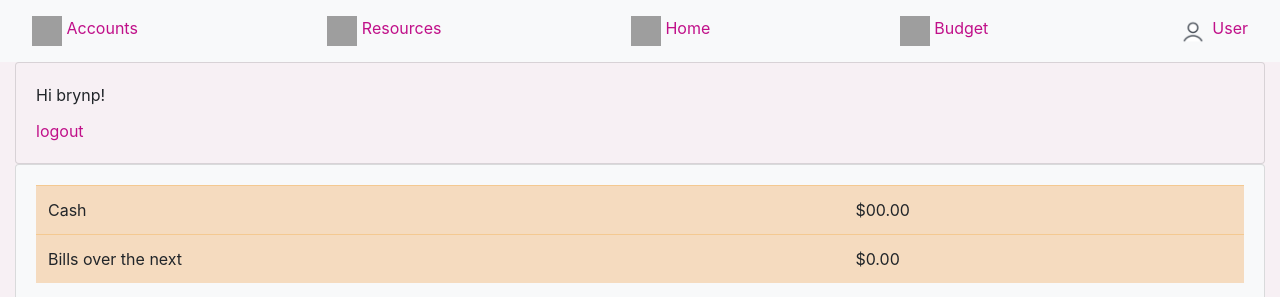
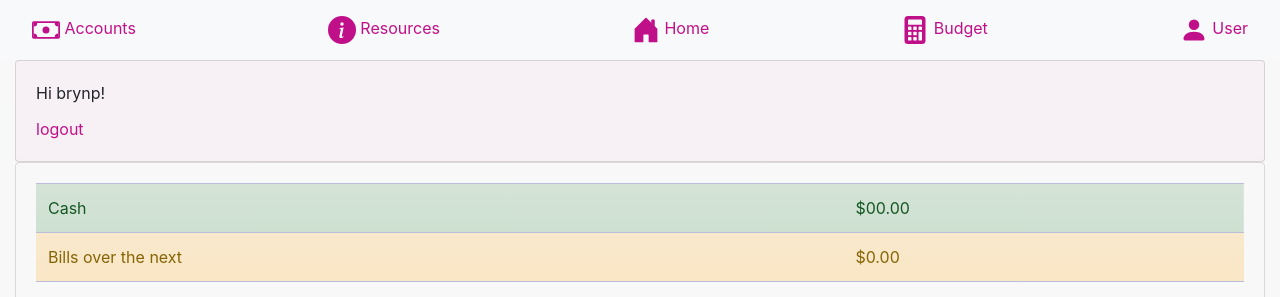
Before and after one commit to brynportella/budgetingapp, a Django app: page / in a window 1280 px wide. Shown: the top 297 px of the page. Run offline with Django 3.2, Linux system fonts and the light colour scheme; a user stored in the database is signed in; some libraries are stand-ins or nearby versions; grey boxes are pictures that could not be loaded.

Commit message:
Updated icons, home page html place holders, navbar, signup link

```diff
--- a/templates/base.html
+++ b/templates/base.html
@@ -10,15 +10,15 @@
     <link rel="stylesheet" href="{% static 'bootstrap/css/bootstrap.css' %}">
 
 </head>
-<body class="padding-top">
+<body class="padding-top bg-gradient-light">
 <main>
 	{% if user.is_authenticated %}{% include 'navbar.html' %} {% endif %}
 
 	{% block content %}
 	{% endblock %}
-	<footer><a target="_blank" href="https://icons8.com/icons/set/person-male--v2">Person icon</a> icon by <a target="_blank" href="https://icons8.com">Icons8</a></footer>
+
 </main>
-<script src="https://code.jquery.com/jquery-3.2.1.slim.min.js" integrity="sha384-KJ3o2DKtIkvYIK3UENzmM7KCkRr/rE9/Qpg6aAZGJwFDMVNA/GpGFF93hXpG5KkN" crossorigin="anonymous"></script>
+	<script src="https://code.jquery.com/jquery-3.2.1.slim.min.js" integrity="sha384-KJ3o2DKtIkvYIK3UENzmM7KCkRr/rE9/Qpg6aAZGJwFDMVNA/GpGFF93hXpG5KkN" crossorigin="anonymous"></script>
     <script src="https://cdnjs.cloudflare.com/ajax/libs/popper.js/1.12.9/umd/popper.min.js" integrity="sha384-ApNbgh9B+Y1QKtv3Rn7W3mgPxhU9K/ScQsAP7hUibX39j7fakFPskvXusvfa0b4Q" crossorigin="anonymous"></script>
     <script src="https://maxcdn.bootstrapcdn.com/bootstrap/4.0.0/js/bootstrap.min.js" integrity="sha384-JZR6Spejh4U02d8jOt6vLEHfe/JQGiRRSQQxSfFWpi1MquVdAyjUar5+76PVCmYl" crossorigin="anonymous"></script>
 </body>
--- a/templates/home.html
+++ b/templates/home.html
@@ -6,47 +6,56 @@
 {% block content %}
 {% if user.is_authenticated %}
 <div class="container-fluid">
-
-	<div class = "card">
+	<div class="card">
 		<div class="card-body">
 			<div class="card-title">
 				Hi {{ user.username }}!
 			</div>
-  		<div class="card-text"><a href="{% url 'logout' %}">logout</a>
+			<div class="card-text">
+				<a href="{% url 'logout' %}">logout</a>
 			</div>
 		</div>
 	</div>
 </div>
 <div class="container-fluid">
-	<div class= "card bg-light">
-	<div class ="card-body">
-	<table class="table table-hover table-info">
-		<tbody >
-			<tr><td>Cash</td><td>$00.00</td></tr>
-			<tr><td>Bills over the next</td><td>$0.00</td></tr>
+	<div class="card bg-transparent">
+		<div class="card-body">
+			<table class="table table-hover border-bottom table-striped rounded">
+				<tbody>
+					<tr class="alert-success">
+						<td>Cash</td>
+						<td>$00.00</td>
+					</tr>
+					<tr class="alert-warning">
+						<td>Bills over the next</td>
+						<td>$0.00</td>
+					</tr>
 				</tbody>
 			</table>
 		</div>
 	</div>
 </div>
 <div class="container-fluid">
-
 	<div id="carouselExampleInterval" class="carousel slide" data-ride="carousel">
 		<div class="carousel-inner">
 			<div class="carousel-item active" data-interval="10000">
-    	<div class="card d-block mx-auto" style="width: 18rem" >
-    		<img src="https://www.saverlife.org/assets/homepage_marketing_design/bar_chart_graph-36ac569ff7cffc45f01631d2677e93e7c2e6ff437c855e3143a52e1d18a4c6a7.svg" class="card-img-top  img-fluid" alt="...">
-    		<div class= "card-body">
+				<div class="card d-block mx-auto" style="width: 18rem">
+					<div class="card-body">
+						<img src="https://www.saverlife.org/assets/homepage_marketing_design/bar_chart_graph-36ac569ff7cffc45f01631d2677e93e7c2e6ff437c855e3143a52e1d18a4c6a7.svg"
+							class="card-img-top  img-fluid" alt="...">
+
 						<h5 class="card-title">Learn more about budgeting</h5>
-    			<a href= "https://www.saverlife.org/category/budgeting" class="btn btn-primary">More info</a>
+						<a href="https://www.saverlife.org/category/budgeting" class="btn btn-secondary">More info</a>
 					</div>
 				</div>
 			</div>
 			<div class="carousel-item" data-interval="2000">
-      <img src="https://www.saverlife.org/assets/homepage_marketing_design/balance-74b7e0fdbaf46935e3a4405482897b6669a62da2d110659db11fd18e9aed406b.svg" class="d-block mx-auto img-fluid" alt="...">
+				<img src="https://www.saverlife.org/assets/homepage_marketing_design/balance-74b7e0fdbaf46935e3a4405482897b6669a62da2d110659db11fd18e9aed406b.svg"
+					class="d-block mx-auto img-fluid" alt="...">
 			</div>
 			<div class="carousel-item">
-      <img src="https://www.saverlife.org/assets/homepage_marketing_design/balance-74b7e0fdbaf46935e3a4405482897b6669a62da2d110659db11fd18e9aed406b.svg" class="d-block mx-auto img-fluid" alt="...">
+				<img src="https://www.saverlife.org/assets/homepage_marketing_design/balance-74b7e0fdbaf46935e3a4405482897b6669a62da2d110659db11fd18e9aed406b.svg"
+					class="d-block mx-auto img-fluid" alt="...">
 			</div>
 		</div>
 		<a class="carousel-control-prev" href="#carouselExampleInterval" role="button" data-slide="prev">
@@ -59,9 +68,68 @@
 		</a>
 	</div>
 </div>
+<div class="container-fluid">
+	<div class="card">
+		<div class="card-body">
+			<ul class="list-group">
+				<li class="list-group-item d-flex justify-content-between align-items-center">
+					<button type="button" class="btn badge-success">
+						<svg width="1em" height="1em" viewBox="0 0 16 16" class="bi bi-check-circle-fill"
+							fill="currentColor" xmlns="http://www.w3.org/2000/svg">
+							<path fill-rule="evenodd"
+								d="M16 8A8 8 0 1 1 0 8a8 8 0 0 1 16 0zm-3.97-3.03a.75.75 0 0 0-1.08.022L7.477 9.417 5.384 7.323a.75.75 0 0 0-1.06 1.06L6.97 11.03a.75.75 0 0 0 1.079-.02l3.992-4.99a.75.75 0 0 0-.01-1.05z" />
+						</svg>
+					</button>
+					<h5>Goal</h5>
+					<button type="button" class="close" aria-label="Close">
+						<span aria-hidden="true">&times;</span>
+					</button>
+				</li>
+			</ul>
+
+		</div>
+	</div>
+</div>
+<div class="container-fluid">
+	<div class="card">
+		<div class="card-body">
+			<div class="progress">
+				<div class="progress-bar bg-success" role="progressbar" style="width: 25%" aria-valuenow="25"
+					aria-valuemin="0" aria-valuemax="100"></div>
+			</div>
+			<div class="card-text">You are x amount close to goals.</div>
+			<div class="progress">
+				<div class="progress-bar bg-success" role="progressbar" style="width: 90%" aria-valuenow="90"
+					aria-valuemin="90" aria-valuemax="100"></div>
+			</div>
+			<div class="card-text">You are x amount close to goals.</div>
+			<div class="progress">
+				<div class="progress-bar bg-success" role="progressbar" style="width: 25%" aria-valuenow="25"
+					aria-valuemin="0" aria-valuemax="100"></div>
+			</div>
+			<div class="card-text">You are x amount close to goals.</div>
+		</div>
+	</div>
+</div>
+<div class="container-fluid">
+	<div class="card">
+		<div class="card-img">
+			<canvas></canvas>
+		</div>
+	</div>
+</div>
+
 {% else %}
-  <p>You are not logged in</p>
-  <a href="{% url 'login' %}">login</a>
-  <a href="{% url 'signup' %}"></a>
+<div class="card">
+	<div class="card-body">
+		<div class="card-title">
+			<h5>You are not logged in</h5>
+		</div>
+		<div class="card-text">
+			<a class="btn btn-link" href="{% url 'login' %}">Login</a>
+			<a class="btn btn-link" href="{% url 'signup' %}">Sign Up</a>
+		</div>
+	</div>
+</div>
 {% endif %}
 {% endblock %}
--- a/templates/navbar.html
+++ b/templates/navbar.html
@@ -1,19 +1,42 @@
 {% load static %}
 
-<nav class = "navbar sticky-top navbar-light bg-light">
-	<a class="nav-link" href="#"><img src="{% static 'budgetingapp/images/linked-accounts-icon.png' %}" width="30" height="30" class="d-inline-block align-top" alt="" loading="lazy"/>
-	<span class="d-none d-lg-inline align-top">Accounts</span>
+<nav class="navbar sticky-top navbar-light bg-light">
+	<a class="nav-link" href="#"><svg width="1.75em" height="1.75em" viewBox="0 0 16 16" class="bi bi-cash"
+			fill="currentColor" xmlns="http://www.w3.org/2000/svg">
+			<path fill-rule="evenodd"
+				d="M15 4H1v8h14V4zM1 3a1 1 0 0 0-1 1v8a1 1 0 0 0 1 1h14a1 1 0 0 0 1-1V4a1 1 0 0 0-1-1H1z" />
+			<path
+				d="M13 4a2 2 0 0 0 2 2V4h-2zM3 4a2 2 0 0 1-2 2V4h2zm10 8a2 2 0 0 1 2-2v2h-2zM3 12a2 2 0 0 0-2-2v2h2zm7-4a2 2 0 1 1-4 0 2 2 0 0 1 4 0z" />
+		</svg>
+		<span class="d-none d-lg-inline">Accounts</span>
 	</a>
-	<a class="nav-link" href="#"><img src="{% static 'budgetingapp/images/resources-icon.png' %}" width="30" height="30" class="d-inline-block align-top" alt="" loading="lazy"/>
-	<span class="d-none d-lg-inline align-top">Resources</span>
+	<a class="nav-link" href="#"><svg width="1.75em" height="1.75em" viewBox="0 0 16 16" class="bi bi-info-circle-fill"
+			fill="currentColor" xmlns="http://www.w3.org/2000/svg">
+			<path fill-rule="evenodd"
+				d="M8 16A8 8 0 1 0 8 0a8 8 0 0 0 0 16zm.93-9.412l-2.29.287-.082.38.45.083c.294.07.352.176.288.469l-.738 3.468c-.194.897.105 1.319.808 1.319.545 0 1.178-.252 1.465-.598l.088-.416c-.2.176-.492.246-.686.246-.275 0-.375-.193-.304-.533L8.93 6.588zM8 5.5a1 1 0 1 0 0-2 1 1 0 0 0 0 2z" />
+		</svg>
+		<span class="d-none d-lg-inline" >Resources</span>
 	</a>
-	<a class="nav-link" href="#"><img src="{% static 'budgetingapp/images/home-icon.png' %}" width="30" height="30" class="d-inline-block align-top" alt="" loading="lazy"/>
-	<span class="d-none d-lg-inline align-top">Home</span>
+	<a class="nav-link" href="#"><svg width="1.75em" height="1.75em" viewBox="0 0 16 16" class="bi bi-house-door-fill"
+			fill="currentColor" xmlns="http://www.w3.org/2000/svg">
+			<path
+				d="M6.5 10.995V14.5a.5.5 0 0 1-.5.5H2a.5.5 0 0 1-.5-.5v-7a.5.5 0 0 1 .146-.354l6-6a.5.5 0 0 1 .708 0l6 6a.5.5 0 0 1 .146.354v7a.5.5 0 0 1-.5.5h-4a.5.5 0 0 1-.5-.5V11c0-.25-.25-.5-.5-.5H7c-.25 0-.5.25-.5.495z" />
+			<path fill-rule="evenodd" d="M13 2.5V6l-2-2V2.5a.5.5 0 0 1 .5-.5h1a.5.5 0 0 1 .5.5z" />
+		</svg>
+		<span class="d-none d-lg-inline align-top">Home</span>
 	</a>
-	<a class="nav-link" href="#"><img src="{% static 'budgetingapp/images/budget-icon.png' %}" width="30" height="30" class="d-inline-block align-top" alt="" loading="lazy"/>
-	<span class="d-none d-lg-inline align-top">Budget</span>
+	<a class="nav-link" href="#"><svg width="1.75em" height="1.75em" viewBox="0 0 16 16" class="bi bi-calculator"
+			fill="currentColor" xmlns="http://www.w3.org/2000/svg">
+			<path fill-rule="evenodd"
+				d="M2 2a2 2 0 0 1 2-2h8a2 2 0 0 1 2 2v12a2 2 0 0 1-2 2H4a2 2 0 0 1-2-2V2zm2 .5a.5.5 0 0 1 .5-.5h7a.5.5 0 0 1 .5.5v2a.5.5 0 0 1-.5.5h-7a.5.5 0 0 1-.5-.5v-2zm0 4a.5.5 0 0 1 .5-.5h1a.5.5 0 0 1 .5.5v1a.5.5 0 0 1-.5.5h-1a.5.5 0 0 1-.5-.5v-1zM4.5 9a.5.5 0 0 0-.5.5v1a.5.5 0 0 0 .5.5h1a.5.5 0 0 0 .5-.5v-1a.5.5 0 0 0-.5-.5h-1zM4 12.5a.5.5 0 0 1 .5-.5h1a.5.5 0 0 1 .5.5v1a.5.5 0 0 1-.5.5h-1a.5.5 0 0 1-.5-.5v-1zM7.5 6a.5.5 0 0 0-.5.5v1a.5.5 0 0 0 .5.5h1a.5.5 0 0 0 .5-.5v-1a.5.5 0 0 0-.5-.5h-1zM7 9.5a.5.5 0 0 1 .5-.5h1a.5.5 0 0 1 .5.5v1a.5.5 0 0 1-.5.5h-1a.5.5 0 0 1-.5-.5v-1zm.5 2.5a.5.5 0 0 0-.5.5v1a.5.5 0 0 0 .5.5h1a.5.5 0 0 0 .5-.5v-1a.5.5 0 0 0-.5-.5h-1zM10 6.5a.5.5 0 0 1 .5-.5h1a.5.5 0 0 1 .5.5v1a.5.5 0 0 1-.5.5h-1a.5.5 0 0 1-.5-.5v-1zm.5 2.5a.5.5 0 0 0-.5.5v4a.5.5 0 0 0 .5.5h1a.5.5 0 0 0 .5-.5v-4a.5.5 0 0 0-.5-.5h-1z" />
+		</svg>
+		<span class="d-none d-lg-inline align-top">Budget</span>
 	</a>
-	<a class="nav-link" href="#"><img src="{% static 'budgetingapp/images/icons8-person-64.png' %}"width="30" height="30" class="d-inline-block align-top" alt="" loading="lazy"/>
-	<span class="d-none d-lg-inline align-top">User</span>
+	<a class="nav-link" href="#">
+		<svg width="1.75em" height="1.75em" viewBox="0 0 16 16" class="bi bi-person-fill" fill="currentColor"
+			xmlns="http://www.w3.org/2000/svg">
+			<path fill-rule="evenodd" d="M3 14s-1 0-1-1 1-4 6-4 6 3 6 4-1 1-1 1H3zm5-6a3 3 0 1 0 0-6 3 3 0 0 0 0 6z" />
+		</svg>
+		<span class="d-none d-lg-inline align-top">User</span>
 	</a>
 </nav>
```
Also changed, not shown: db.sqlite3. Lines whose indentation alone changed are shown as unchanged.
